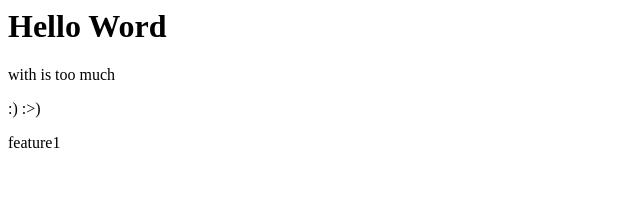
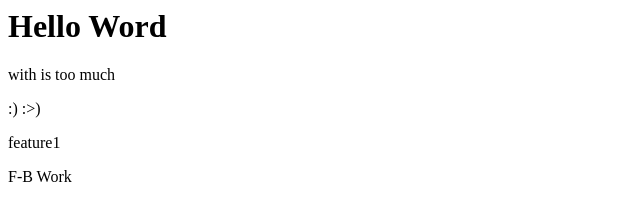
Before and after one commit to rajujaat25/project, a plain HTML site: page index.html in a window 1280 px wide. Shown: the full height of the page, 0-640 px from the left. Drawn offline with Linux system fonts and the light colour scheme.

Commit message:
add the Work F-B

```diff
--- a/index.html
+++ b/index.html
@@ -4,4 +4,5 @@
 <p>with is too much</p>
 <p> :) :>)
 <p> feature1 </p>
+<p2> F-B Work </p2>
 </html>
```
